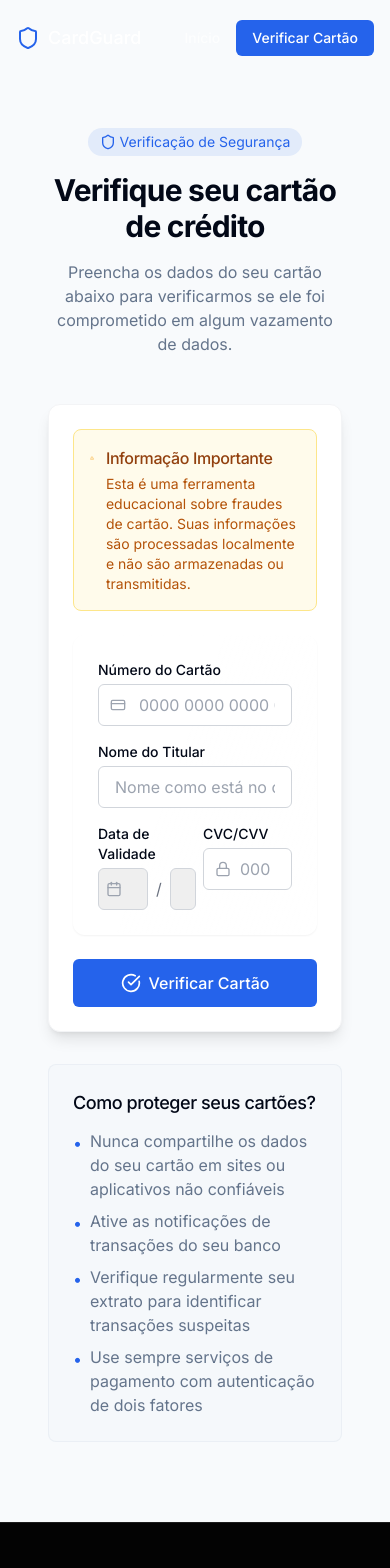
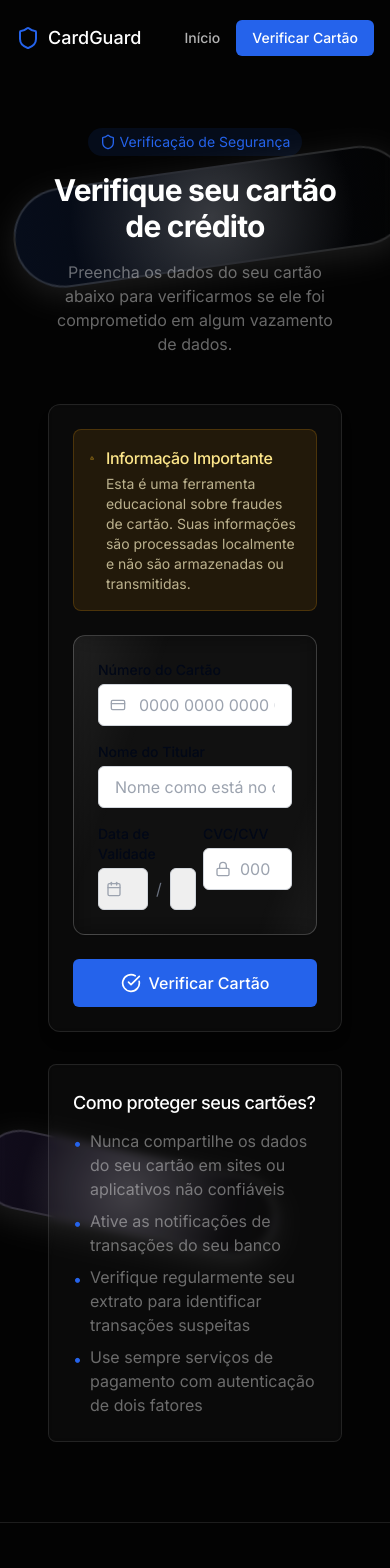
Before and after one commit to Caiollaz/card-scam-checker, a React (Vite) app: page /check in a window 390 px wide. Shown: the top 1568 px of the page. Built offline with nearby package versions, Linux system fonts and the light colour scheme.

Commit message:
Refactor: Apply modern animations and design
Apply modern animations and a sleek design to all screens.

```diff
--- a/src/index.css
+++ b/src/index.css
@@ -106,4 +106,9 @@
   .text-balance {
     text-wrap: balance;
   }
+
+  @keyframes card-shine {
+    0% { background-position: 0% 0%; }
+    100% { background-position: -200% 0%; }
+  }
 }
--- a/src/pages/CardCheck.tsx
+++ b/src/pages/CardCheck.tsx
@@ -1,53 +1,106 @@
 
 import { useEffect } from "react";
+import { motion } from "framer-motion";
 import Navbar from "../components/Navbar";
 import Footer from "../components/Footer";
 import CardForm from "../components/CardForm";
 import { Shield, AlertTriangle } from "lucide-react";
+import ElegantShape from "../components/ElegantShape";
 
 const CardCheck = () => {
   useEffect(() => {
     window.scrollTo(0, 0);
   }, []);
 
+  const fadeVariants = {
+    hidden: { opacity: 0, y: 20 },
+    visible: (i: number) => ({
+      opacity: 1,
+      y: 0,
+      transition: {
+        duration: 0.8,
+        delay: 0.2 + i * 0.1,
+        ease: [0.25, 0.4, 0.25, 1],
+      },
+    }),
+  };
+
   return (
-    <div className="flex flex-col min-h-screen">
+    <div className="flex flex-col min-h-screen overflow-hidden bg-[#030303]">
       <Navbar />
 
-      <main className="flex-grow pt-32 pb-20 px-4">
-        <div className="container mx-auto max-w-4xl">
-          <div className="text-center mb-12">
+      <main className="relative flex-grow pt-32 pb-20 px-4">
+        <div className="absolute inset-0 overflow-hidden pointer-events-none">
+          <ElegantShape
+            delay={0.3}
+            width={400}
+            height={100}
+            rotate={-8}
+            gradient="from-primary/[0.1]"
+            className="right-[-5%] top-[10%]"
+          />
+
+          <ElegantShape
+            delay={0.5}
+            width={300}
+            height={80}
+            rotate={12}
+            gradient="from-violet-500/[0.1]"
+            className="left-[-5%] bottom-[20%]"
+          />
+        </div>
+
+        <div className="container relative z-10 mx-auto max-w-4xl">
+          <motion.div
+            variants={fadeVariants}
+            custom={0}
+            initial="hidden"
+            animate="visible"
+            className="text-center mb-12"
+          >
             <div className="inline-flex items-center rounded-full bg-primary/10 px-3 py-1 text-sm text-primary mb-4">
               <Shield className="h-4 w-4 mr-1" />
               <span>Verificação de Segurança</span>
             </div>
-            <h1 className="text-3xl md:text-4xl font-bold mb-4">
+            <h1 className="text-3xl md:text-4xl font-bold mb-4 text-white">
               Verifique seu cartão de crédito
             </h1>
-            <p className="text-muted-foreground max-w-2xl mx-auto">
+            <p className="text-white/40 max-w-2xl mx-auto">
               Preencha os dados do seu cartão abaixo para verificarmos se ele foi comprometido em algum vazamento de dados.
             </p>
-          </div>
+          </motion.div>
 
-          <div className="bg-white rounded-xl shadow-lg border border-gray-100 p-6 md:p-8 mb-8">
-            <div className="flex items-start mb-6 p-4 bg-amber-50 border border-amber-200 rounded-lg">
-              <AlertTriangle className="h-5 w-5 text-amber-500 mr-3 mt-0.5" />
+          <motion.div
+            variants={fadeVariants}
+            custom={1}
+            initial="hidden"
+            animate="visible"
+            className="bg-white/[0.03] backdrop-blur-sm rounded-xl shadow-lg border border-white/10 p-6 md:p-8 mb-8"
+          >
+            <div className="flex items-start mb-6 p-4 bg-amber-500/10 border border-amber-500/20 rounded-lg">
+              <AlertTriangle className="h-5 w-5 text-amber-400 mr-3 mt-0.5" />
               <div>
-                <h3 className="font-medium text-amber-800 mb-1">Informação Importante</h3>
-                <p className="text-sm text-amber-700">
+                <h3 className="font-medium text-amber-200 mb-1">Informação Importante</h3>
+                <p className="text-sm text-amber-100/70">
                   Esta é uma ferramenta educacional sobre fraudes de cartão. Suas informações são processadas localmente e não são armazenadas ou transmitidas.
                 </p>
               </div>
             </div>
 
             <CardForm />
-          </div>
+          </motion.div>
 
-          <div className="bg-secondary/50 border border-border/50 rounded-lg p-6">
-            <h3 className="font-medium mb-3 text-lg">
+          <motion.div
+            variants={fadeVariants}
+            custom={2}
+            initial="hidden"
+            animate="visible"
+            className="bg-white/[0.03] backdrop-blur-sm border border-white/10 rounded-lg p-6"
+          >
+            <h3 className="font-medium mb-3 text-lg text-white">
               Como proteger seus cartões?
             </h3>
-            <ul className="space-y-2 text-muted-foreground">
+            <ul className="space-y-2 text-white/40">
               <li className="flex items-start">
                 <span className="mr-2 mt-0.5 text-primary">•</span>
                 <span>Nunca compartilhe os dados do seu cartão em sites ou aplicativos não confiáveis</span>
@@ -65,7 +118,7 @@ const CardCheck = () => {
                 <span>Use sempre serviços de pagamento com autenticação de dois fatores</span>
               </li>
             </ul>
-          </div>
+          </motion.div>
         </div>
       </main>
 
--- a/src/pages/Results.tsx
+++ b/src/pages/Results.tsx
@@ -1,9 +1,11 @@
 
 import { useEffect } from "react";
 import { useLocation, useNavigate, Link } from "react-router-dom";
+import { motion } from "framer-motion";
 import Navbar from "../components/Navbar";
 import Footer from "../components/Footer";
 import { AlertTriangle, ShieldAlert, Shield, Info, ArrowLeft } from "lucide-react";
+import ElegantShape from "../components/ElegantShape";
 
 const Results = () => {
   const location = useLocation();
@@ -19,92 +21,143 @@ const Results = () => {
     }
   }, [state, navigate]);
 
+  const fadeUpVariants = {
+    hidden: { opacity: 0, y: 30 },
+    visible: (i: number) => ({
+      opacity: 1,
+      y: 0,
+      transition: {
+        duration: 0.8,
+        delay: 0.2 + i * 0.1,
+        ease: [0.25, 0.4, 0.25, 1],
+      },
+    }),
+  };
+
   if (!state) return null;
 
   return (
-    <div className="flex flex-col min-h-screen">
+    <div className="flex flex-col min-h-screen overflow-hidden bg-[#030303]">
       <Navbar />
 
-      <main className="flex-grow pt-32 pb-20 px-4">
-        <div className="container mx-auto max-w-4xl">
-          <div className="text-center mb-8">
-            <div className="inline-flex items-center rounded-full bg-red-100 px-3 py-1 text-sm text-red-600 mb-4">
+      <main className="relative flex-grow pt-32 pb-20 px-4">
+        <div className="absolute inset-0 overflow-hidden pointer-events-none">
+          <ElegantShape
+            delay={0.3}
+            width={400}
+            height={100}
+            rotate={-8}
+            gradient="from-red-500/[0.1]"
+            className="right-[-5%] top-[10%]"
+          />
+
+          <ElegantShape
+            delay={0.5}
+            width={300}
+            height={80}
+            rotate={12}
+            gradient="from-amber-500/[0.1]"
+            className="left-[-5%] bottom-[20%]"
+          />
+        </div>
+
+        <div className="container relative z-10 mx-auto max-w-4xl">
+          <motion.div
+            variants={fadeUpVariants}
+            custom={0}
+            initial="hidden"
+            animate="visible"
+            className="text-center mb-8"
+          >
+            <div className="inline-flex items-center rounded-full bg-red-500/10 px-3 py-1 text-sm text-red-400 mb-4">
               <ShieldAlert className="h-4 w-4 mr-1" />
               <span>Alerta de Segurança</span>
             </div>
-            <h1 className="text-3xl md:text-4xl font-bold mb-4">
+            <h1 className="text-3xl md:text-4xl font-bold mb-4 text-white">
               Você caiu em um golpe educativo!
             </h1>
-            <p className="text-muted-foreground max-w-2xl mx-auto">
+            <p className="text-white/40 max-w-2xl mx-auto">
               Esta foi uma simulação de site fraudulento para fins educacionais. Nunca compartilhe os dados do seu cartão em sites desconhecidos.
             </p>
-          </div>
+          </motion.div>
 
-          <div className="bg-white rounded-xl shadow-lg border border-gray-100 p-6 md:p-8 mb-8 text-center">
+          <motion.div
+            variants={fadeUpVariants}
+            custom={1}
+            initial="hidden"
+            animate="visible"
+            className="bg-white/[0.03] backdrop-blur-sm rounded-xl shadow-lg border border-white/10 p-6 md:p-8 mb-8 text-center"
+          >
             <div className="flex flex-col items-center justify-center mb-6">
-              <div className="w-20 h-20 bg-red-100 rounded-full flex items-center justify-center mb-4">
-                <AlertTriangle className="h-10 w-10 text-red-500" />
+              <div className="w-20 h-20 bg-red-500/10 rounded-full flex items-center justify-center mb-4">
+                <AlertTriangle className="h-10 w-10 text-red-400" />
               </div>
-              <h2 className="text-2xl font-bold text-gray-900 mb-2">
+              <h2 className="text-2xl font-bold text-white mb-2">
                 Isso foi uma simulação
               </h2>
-              <p className="text-lg text-gray-600">
+              <p className="text-lg text-white/60">
                 {state.cardType} •••• •••• •••• {state.lastFour}
               </p>
             </div>
 
-            <div className="bg-amber-50 border border-amber-200 rounded-lg p-4 mb-6 text-left">
+            <div className="bg-amber-500/10 border border-amber-500/20 rounded-lg p-4 mb-6 text-left">
               <div className="flex">
-                <Info className="h-5 w-5 text-amber-500 mr-3 mt-0.5 flex-shrink-0" />
-                <p className="text-amber-800">
+                <Info className="h-5 w-5 text-amber-400 mr-3 mt-0.5 flex-shrink-0" />
+                <p className="text-amber-100/80">
                   <strong>Fique tranquilo:</strong> Esta é uma demonstração educativa. Nenhuma informação foi armazenada ou transmitida. Todos os dados foram processados apenas no seu navegador.
                 </p>
               </div>
             </div>
 
-            <h3 className="text-xl font-semibold mb-4">
+            <h3 className="text-xl font-semibold mb-4 text-white">
               Por que criamos esta simulação?
             </h3>
-            <p className="text-gray-600 mb-6">
+            <p className="text-white/40 mb-6">
               Sites fraudulentos como este são criados todos os dias para roubar dados de cartões. Conhecer como eles funcionam é fundamental para se proteger.
             </p>
 
-            <div className="bg-gray-50 border border-gray-200 rounded-lg p-6">
-              <h4 className="font-semibold text-lg mb-3">Como se proteger de golpes reais:</h4>
+            <div className="bg-white/[0.03] border border-white/10 rounded-lg p-6">
+              <h4 className="font-semibold text-lg mb-3 text-white">Como se proteger de golpes reais:</h4>
               <ul className="space-y-3 text-left">
                 <li className="flex items-start">
                   <Shield className="h-5 w-5 text-primary mr-2 mt-0.5 flex-shrink-0" />
-                  <span>Sempre verifique se o site possui HTTPS (cadeado) e se o domínio é oficial</span>
+                  <span className="text-white/60">Sempre verifique se o site possui HTTPS (cadeado) e se o domínio é oficial</span>
                 </li>
                 <li className="flex items-start">
                   <Shield className="h-5 w-5 text-primary mr-2 mt-0.5 flex-shrink-0" />
-                  <span>Desconfie de ofertas muito vantajosas ou urgentes</span>
+                  <span className="text-white/60">Desconfie de ofertas muito vantajosas ou urgentes</span>
                 </li>
                 <li className="flex items-start">
                   <Shield className="h-5 w-5 text-primary mr-2 mt-0.5 flex-shrink-0" />
-                  <span>Nunca compartilhe o código de segurança (CVV) por telefone ou email</span>
+                  <span className="text-white/60">Nunca compartilhe o código de segurança (CVV) por telefone ou email</span>
                 </li>
                 <li className="flex items-start">
                   <Shield className="h-5 w-5 text-primary mr-2 mt-0.5 flex-shrink-0" />
-                  <span>Ative as notificações por SMS ou app do seu banco para cada transação</span>
+                  <span className="text-white/60">Ative as notificações por SMS ou app do seu banco para cada transação</span>
                 </li>
                 <li className="flex items-start">
                   <Shield className="h-5 w-5 text-primary mr-2 mt-0.5 flex-shrink-0" />
-                  <span>Em caso de dúvida, entre em contato diretamente com seu banco pelos canais oficiais</span>
+                  <span className="text-white/60">Em caso de dúvida, entre em contato diretamente com seu banco pelos canais oficiais</span>
                 </li>
               </ul>
             </div>
-          </div>
+          </motion.div>
 
-          <div className="text-center">
+          <motion.div
+            variants={fadeUpVariants}
+            custom={2}
+            initial="hidden"
+            animate="visible"
+            className="text-center"
+          >
             <Link
               to="/"
-              className="inline-flex items-center px-5 py-2.5 rounded-lg border border-gray-300 bg-white text-gray-700 font-medium hover:bg-gray-50 transition-all"
+              className="inline-flex items-center px-5 py-2.5 rounded-lg border border-white/10 bg-white/[0.03] text-white/70 font-medium hover:bg-white/[0.05] transition-all backdrop-blur-sm"
             >
               <ArrowLeft className="mr-2 h-4 w-4" />
               Voltar para a página inicial
             </Link>
-          </div>
+          </motion.div>
         </div>
       </main>
 
```
Also changed, not shown: src/components/Footer.tsx (+15 -4 lines), src/components/Navbar.tsx (+6 -2 lines), src/pages/NotFound.tsx (+45 -7 lines).
